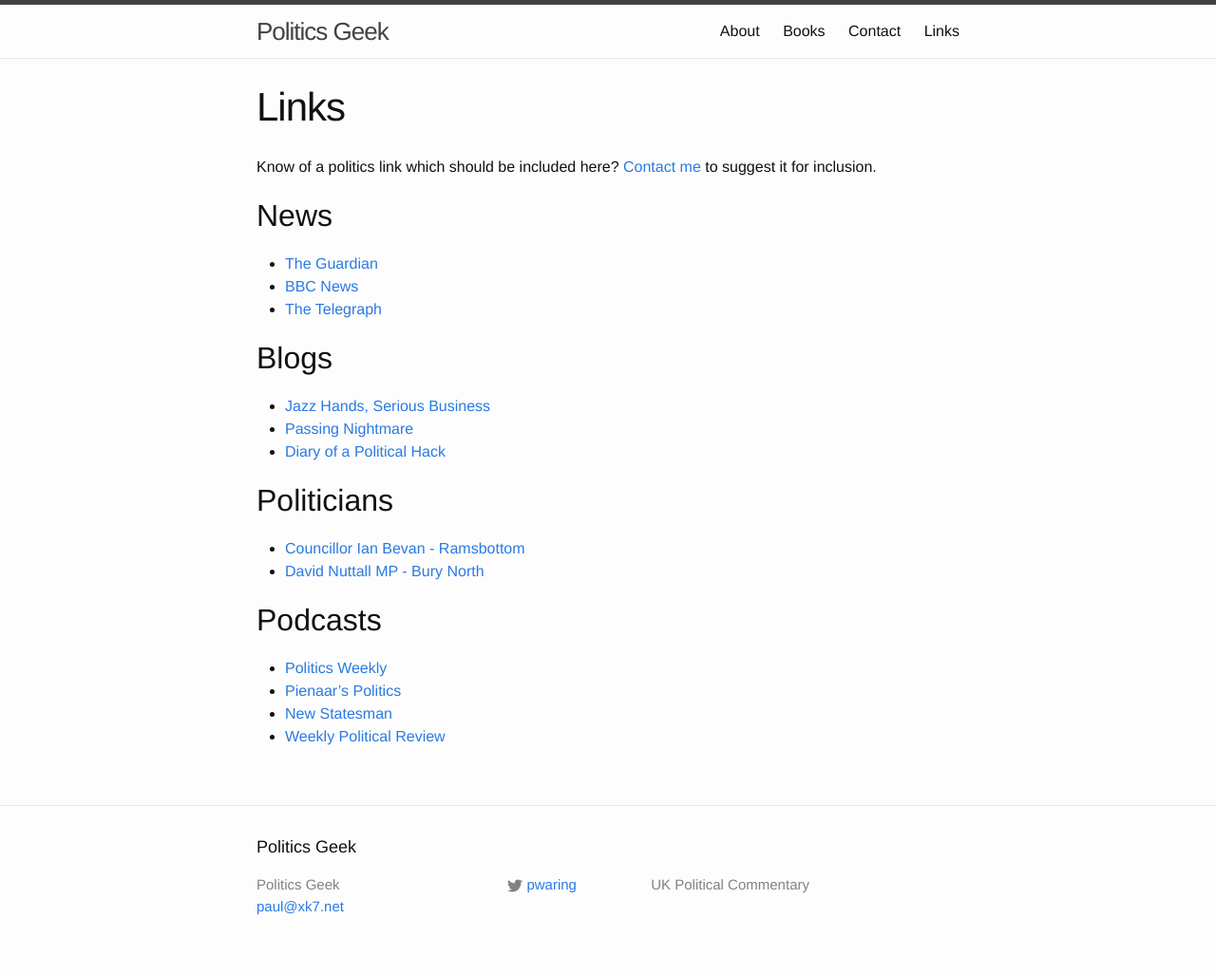
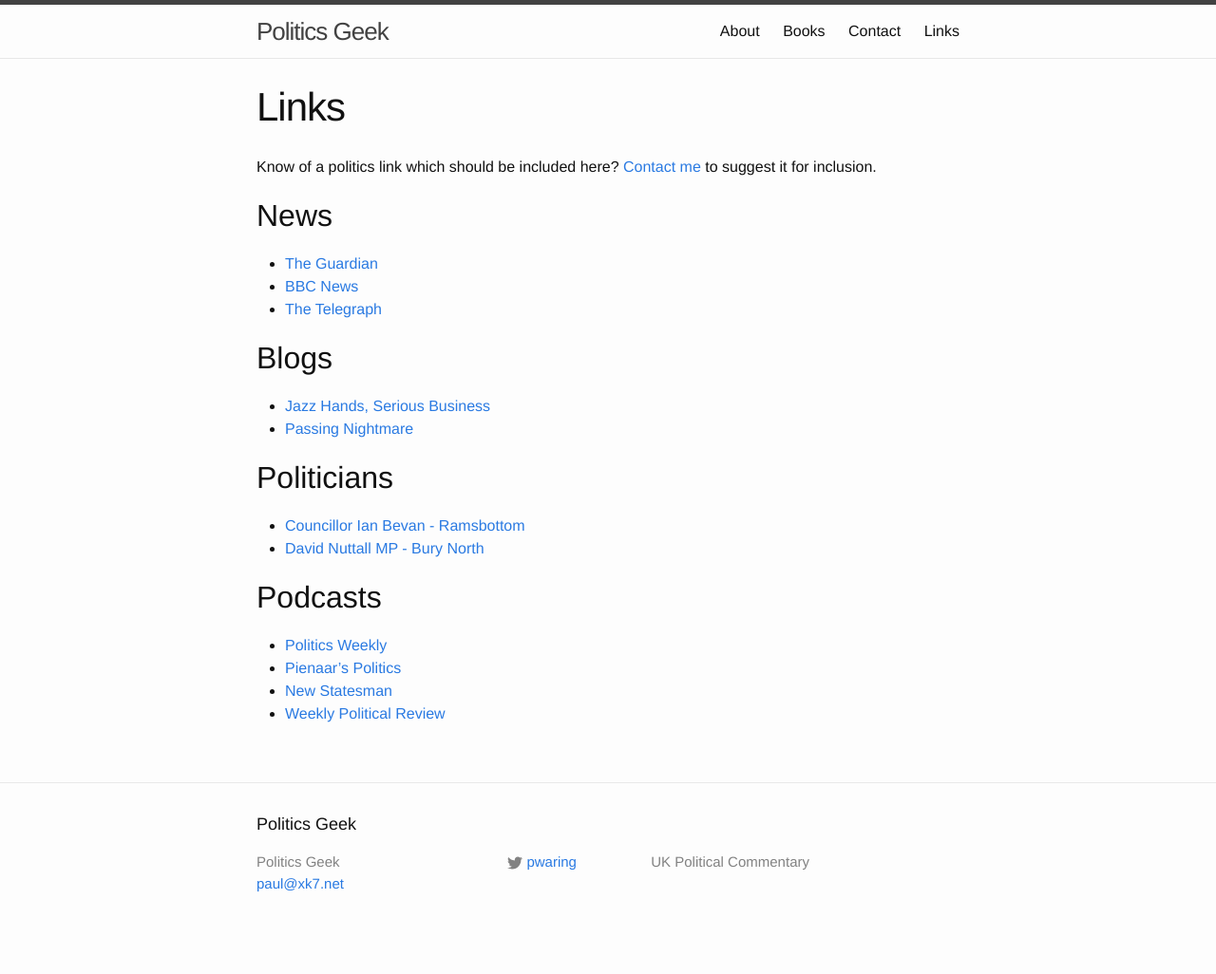
Before and after one commit to pwaring/politicsgeek.co.uk, a Jekyll site: the page built from links.md, in a window 1280 px wide. Shown: the whole page at 95% size. Built offline with Jekyll 4.4.1, drawn with Linux system fonts in a browser that asks for light colours; after the commit the page ends 1002 px from its top, so only the background shows below that.

Commit message:
Remove broken link

```diff
--- a/links.md
+++ b/links.md
@@ -15,7 +15,6 @@ Know of a politics link which should be included here? [Contact me](/contact/) t
 
  * [Jazz Hands, Serious Business](http://jazzhandsseriousbusiness.wordpress.com/)
  * [Passing Nightmare](http://passingnightmare.co.uk/)
- * [Diary of a Political Hack](http://politicalhack.org/)
 
 ## Politicians
 
```
